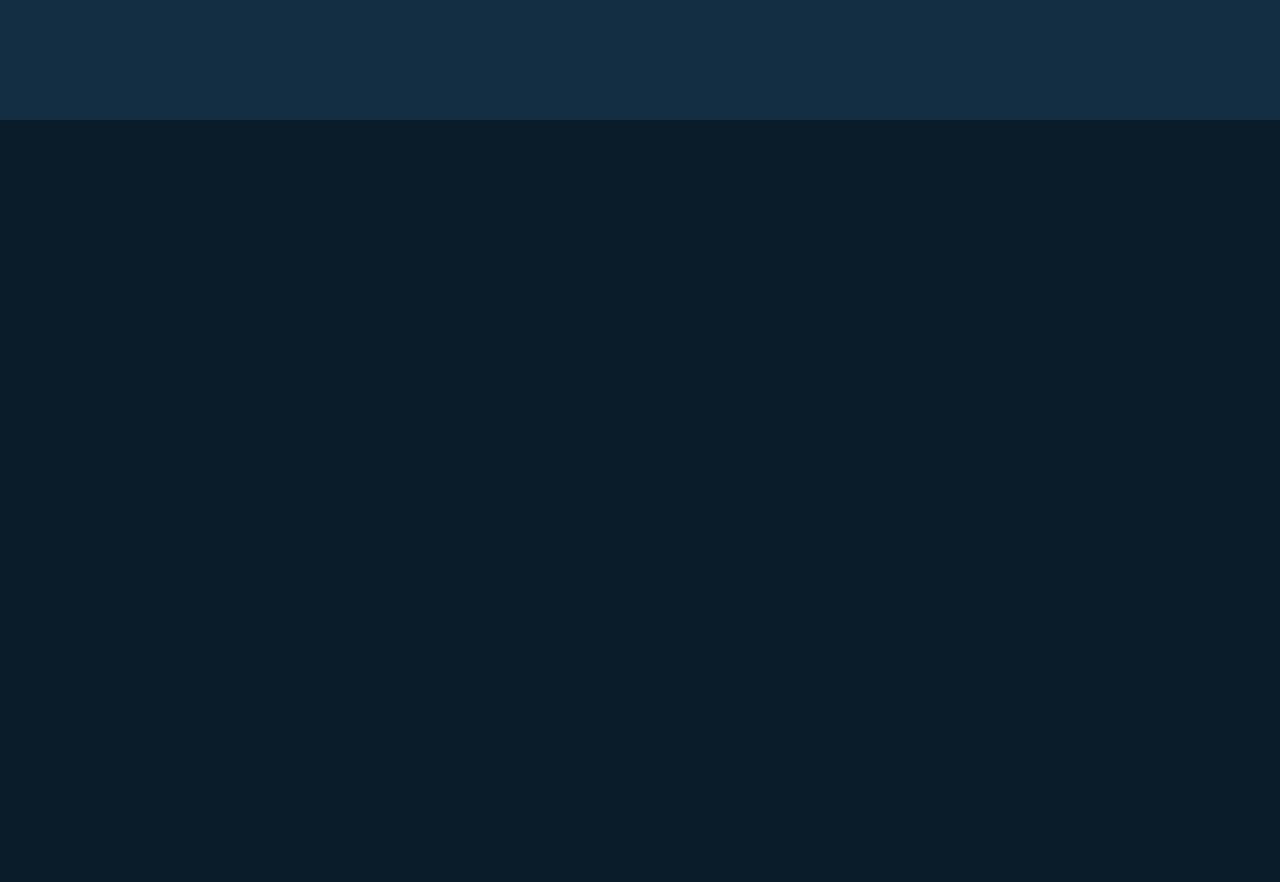
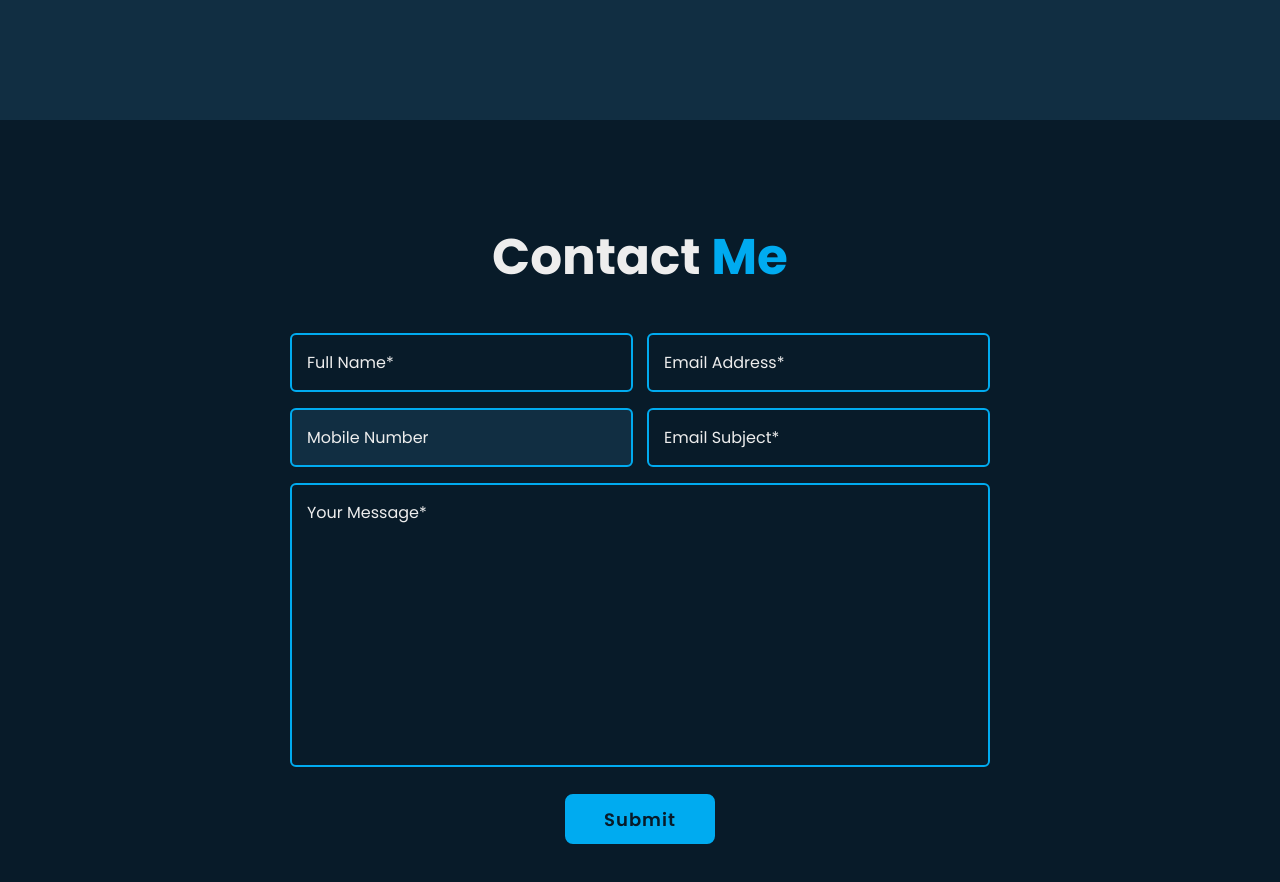
Before and after one commit to Joe-Collins-1986/Portfolio-Main, a React (Vite) app: page / in a window 1280 px wide. Shown: the part 3080-3962 px from the top of the page. Before the commit the page ends 3200 px from the top, so only its background shows below. Built offline with nearby package versions, Linux system fonts and the light colour scheme.

Commit message:
add contact page

```diff
--- a/src/App.jsx
+++ b/src/App.jsx
@@ -5,6 +5,7 @@ import Home from "./components/Home";
 import About from "./components/About";
 import Experience from "./components/Experience";
 import Skills from "./components/Skills";
+import Contact from "./components/Contact";
 
 function App() {
   return (
@@ -14,6 +15,7 @@ function App() {
       <About />
       <Experience />
       <Skills />
+      <Contact />
     </>
   );
 }
--- /dev/null
+++ b/src/components/Contact.jsx
@@ -0,0 +1,59 @@
+import React from "react";
+import styles from "../styles/Contact.module.css";
+import uStyles from "../styles/MultiUse.module.css";
+
+const Contact = () => {
+  return (
+    <section className={styles.contact} id="contact">
+      <h2 className={uStyles.heading}>
+        Contact <span>Me</span>
+      </h2>
+
+      <form action="#">
+        <div className={styles.inputBox}>
+          <div className={styles.inputField}>
+            <input type="text" placeholder="Full Name*" required />
+            <span className={styles.focus}></span>
+          </div>
+
+          <div className={styles.inputField}>
+            <input type="text" placeholder="Email Address*" required />
+            <span className={styles.focus}></span>
+          </div>
+        </div>
+
+        <div className={styles.inputBox}>
+          <div className={styles.inputField}>
+            <input type="number" placeholder="Mobile Number" />
+            <span className={styles.focus}></span>
+          </div>
+
+          <div className={styles.inputField}>
+            <input type="text" placeholder="Email Subject*" required />
+            <span className={styles.focus}></span>
+          </div>
+        </div>
+
+        <div className={styles.textareaField}>
+          <textarea
+            name=""
+            id=""
+            cols="30"
+            rows="10"
+            placeholder="Your Message*"
+            required
+          ></textarea>
+          <span className={styles.focus}></span>
+        </div>
+
+        <div className={`${uStyles.btnBox} ${uStyles.btns}`}>
+          <button type="submit" className={uStyles.btn}>
+            Submit
+          </button>
+        </div>
+      </form>
+    </section>
+  );
+};
+
+export default Contact;
--- /dev/null
+++ b/src/styles/Contact.module.css
@@ -0,0 +1,73 @@
+.contact {
+  /* min-height: auto; */
+  padding-bottom: 7rem;
+}
+
+.contact form {
+  max-width: 70rem;
+  margin: 0 auto;
+  text-align: center;
+}
+
+.contact form .inputBox {
+  position: relative;
+  display: flex;
+  justify-content: space-between;
+  flex-wrap: wrap;
+}
+
+.contact form .inputBox .inputField {
+  position: relative;
+  width: 49%;
+  margin: 0.8rem 0;
+}
+
+.contact form .inputBox .inputField input,
+.contact form .textareaField textarea {
+  width: 100%;
+  height: 100%;
+  padding: 1.5rem;
+  font-size: 1.6rem;
+  color: var(--text-color);
+  background: transparent;
+  border-radius: 0.6rem;
+  border: 0.2rem solid var(--main-color);
+}
+
+.contact form .inputBox .inputField input::placeholder,
+.contact form .textareaField textarea::placeholder {
+  color: var(--text-color);
+}
+
+.contact form .focus {
+  position: absolute;
+  top: 0;
+  left: 0;
+  width: 0;
+  height: 100%;
+  background: var(--second-bg-color);
+  border-radius: 0.6rem;
+  z-index: -1;
+  transition: 0.5s;
+}
+
+.contact form .inputBox .inputField input:focus ~ .focus,
+.contact form .inputBox .inputField input:valid ~ .focus,
+.contact form .textareaField textarea:focus ~ .focus,
+.contact form .textareaField textarea:valid ~ .focus {
+  width: 100%;
+}
+
+.contact form .textareaField {
+  position: relative;
+  margin: 0.8rem 0 2.7rem;
+  display: flex;
+}
+
+.contact form .textareaField textarea {
+  resize: none;
+}
+
+button {
+  cursor: pointer;
+}
```
